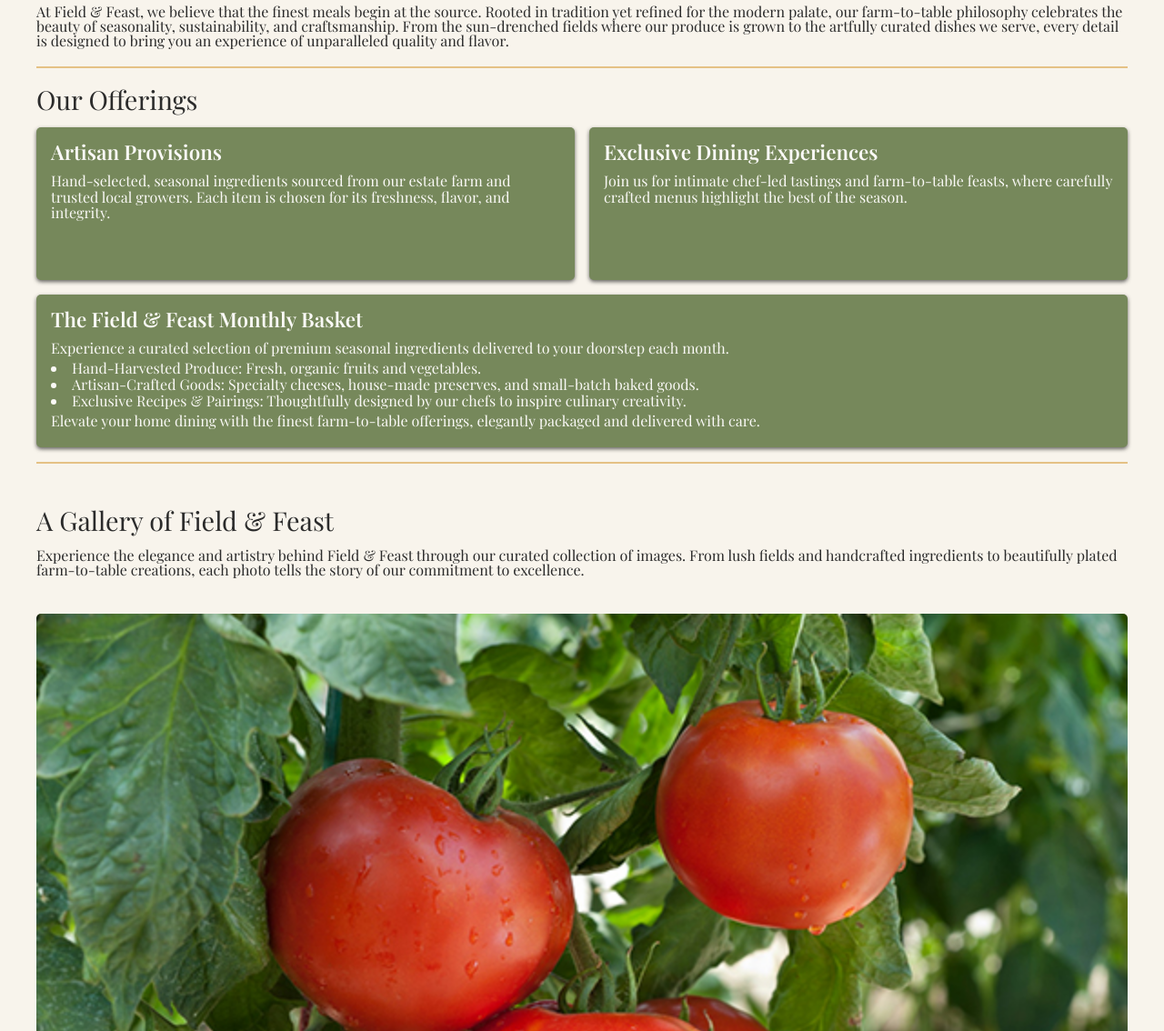
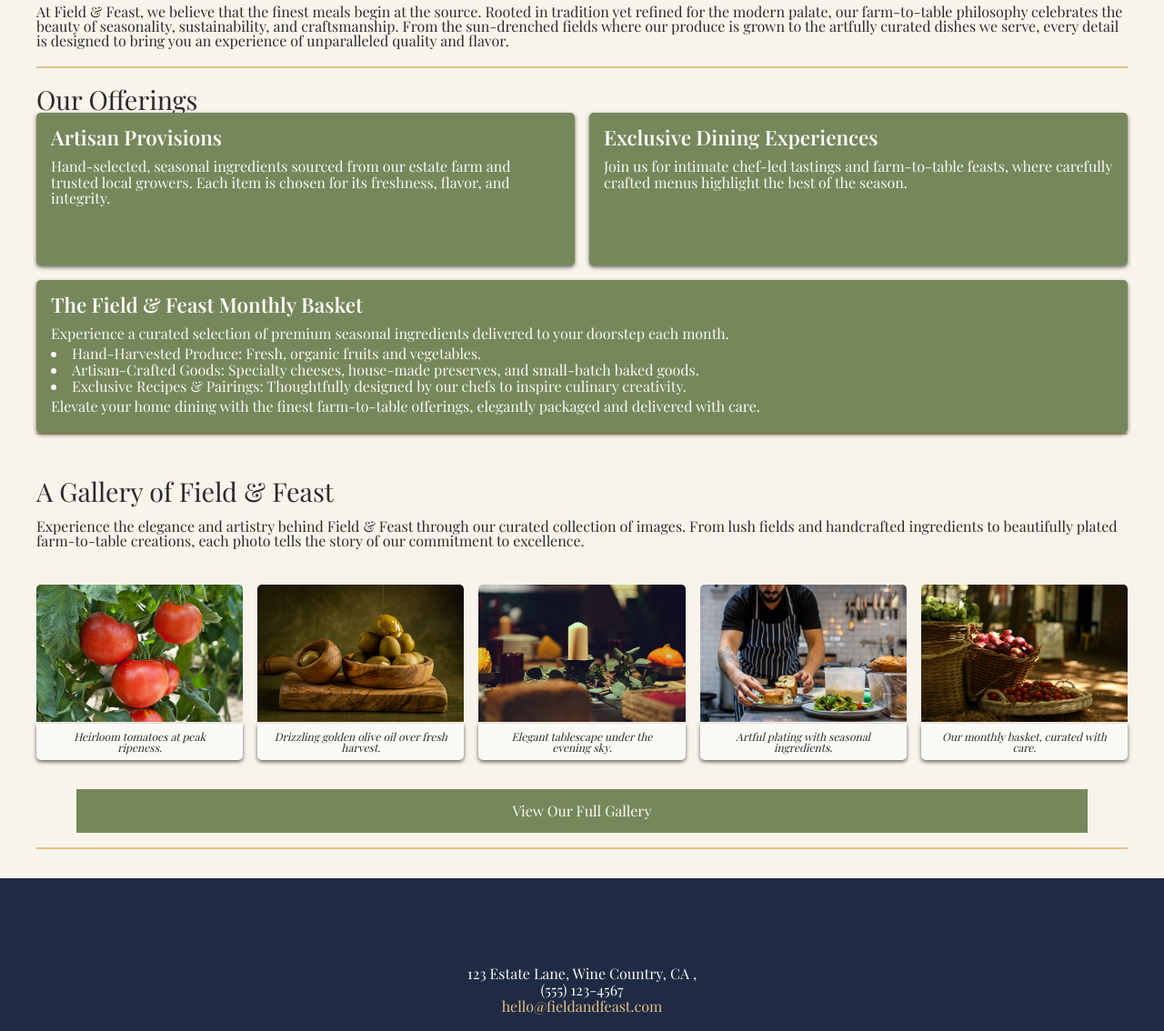
Before and after one commit to mcyates/fieldandfeast, a plain HTML site: page index.html in a window 1280 px wide. Shown: the part 1049-2183 px from the top of the page at 91% size. Drawn offline with nearby package versions, Linux system fonts and the light colour scheme; a web font is replaced by a local one.

Commit message:
initial x-large styling

```diff
--- a/style.css
+++ b/style.css
@@ -471,7 +471,7 @@ footer {
       grid-template-rows: 1fr 1fr;
 
       gap: 1rem;
-      margin: 1rem 0;
+      /* margin: 1rem 0; */
 
       section {
         margin: 0;
@@ -493,7 +493,10 @@ footer {
   }
 
   #Gallery {
-    grid-template-columns: repeat(5, 1fr);
-    grid-template-rows: 1fr;
+    div {
+      grid-template-columns: repeat(5, 1fr);
+      gap: 1rem;
+      align-items: center;
+    }
   }
 }
```
